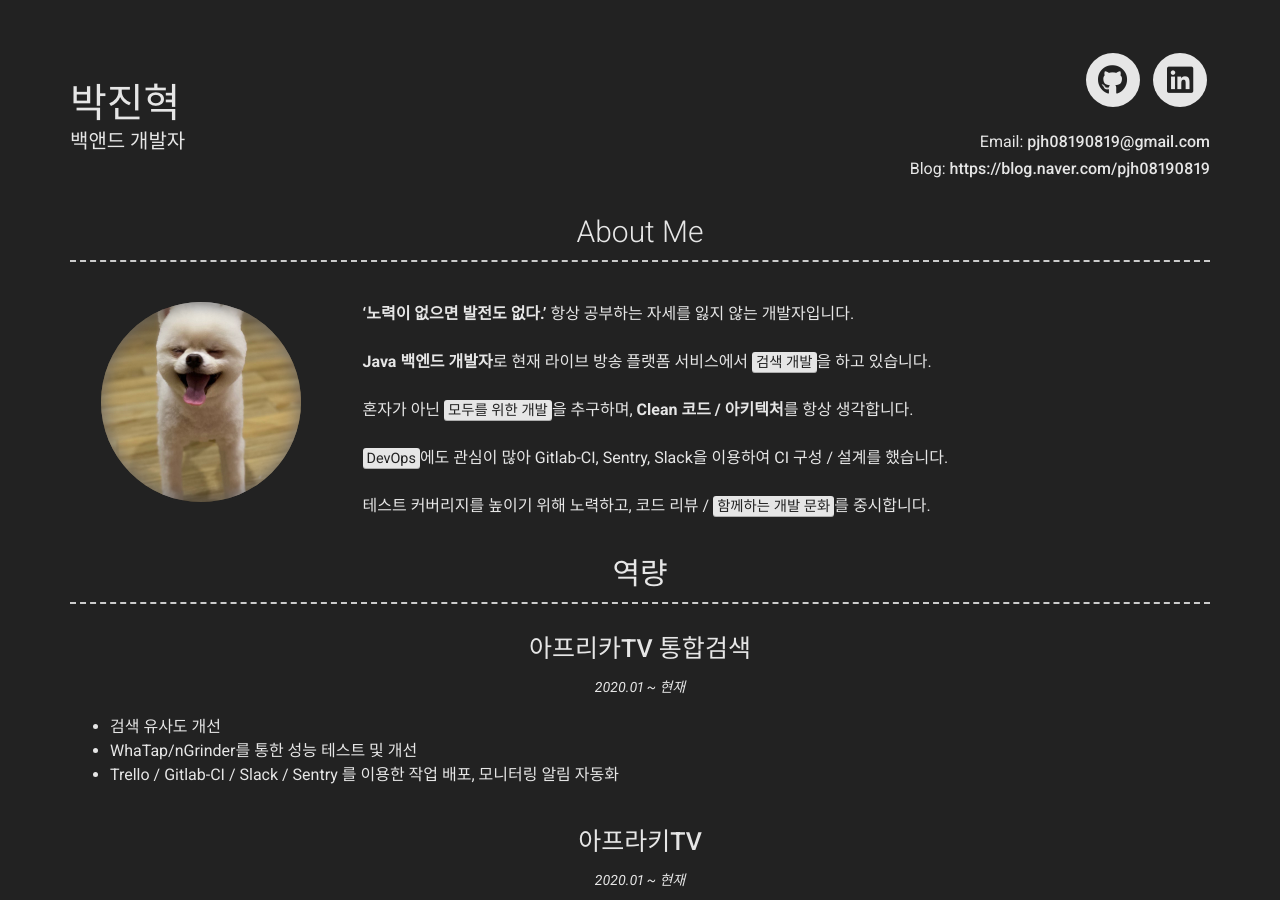
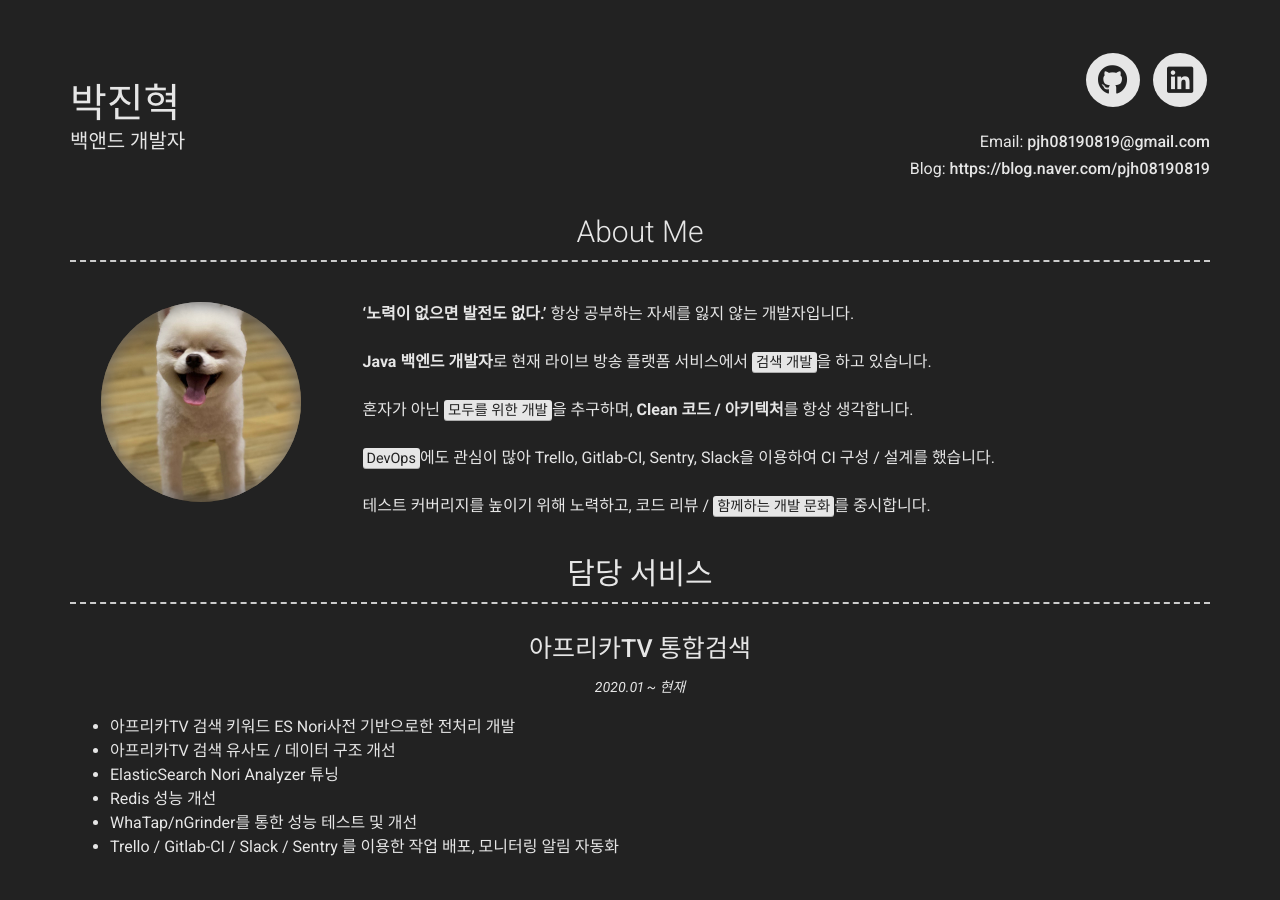
Before and after one commit to JinHyukParkk/JinHyukParkk.github.io, a Jekyll site: the page built from index.md, in a window 1280 px wide and 900 px high. Built offline with Jekyll 4.4.1, drawn with Linux system fonts in a browser that asks for light colours; nearby versions of some CDN libraries; some of the changed text lies outside the part shown.

Commit message:
modify 담당 서비스

```diff
--- a/_config.yml
+++ b/_config.yml
@@ -38,7 +38,7 @@ about_content: | # this will include new lines to allow paragraphs
   <br/>
   혼자가 아닌 <mark>모두를 위한 개발</mark>을 추구하며, **Clean 코드 / 아키텍처**를 항상 생각합니다.<br/>
   <br/>
-  <mark>DevOps</mark>에도 관심이 많아 Gitlab-CI, Sentry, Slack을 이용하여 CI 구성 / 설계를 했습니다.<br/>
+  <mark>DevOps</mark>에도 관심이 많아 Trello, Gitlab-CI, Sentry, Slack을 이용하여 CI 구성 / 설계를 했습니다.<br/>
   <br/>
   테스트 커버리지를 높이기 위해 노력하고, 코드 리뷰 / <mark>함께하는 개발 문화</mark>를 중시합니다.
 
@@ -49,7 +49,7 @@ about_content: | # this will include new lines to allow paragraphs
 #    - Images ![alt text](/images/landscape-trees.jpg "Trees")
 
 content:
-  - title: 역량 # Title for the section
+  - title: 담당 서비스 # Title for the section
     layout: list # Type of content section (list/text)
     content:
       - layout: top-middle
@@ -66,12 +66,15 @@ content:
         quote: >
           2020.01 ~ 현재
         description: | # this will include new lines to allow paragraphs
-          * 검색 유사도 개선
+          * 아프리카TV 검색 키워드 ES Nori사전 기반으로한 전처리 개발
+          * 아프리카TV 검색 유사도 / 데이터 구조 개선
+          * ElasticSearch Nori Analyzer 튜닝
+          * Redis 성능 개선
           * WhaTap/nGrinder를 통한 성능 테스트 및 개선
           * Trello / Gitlab-CI / Slack / Sentry 를 이용한 작업 배포, 모니터링 알림 자동화
 
       - layout: top-middle
-        title: 아프라키TV
+        title: 아프리카TV 전사 서비스
       #  link:
       #  link_text:
       #  additional_links:
@@ -82,7 +85,7 @@ content:
       #      icon: fab fa-github
       #      url: Link to project (eg. sproogen.github.io/modern-resume-theme)(optional)
         quote: >
-          2020.01 ~ 현재
+          2018.05 ~ 2019.12
         description: > # this will include new lines to allow paragraphs
           - 복합 단어 검색 개선 <br/>
 
```
